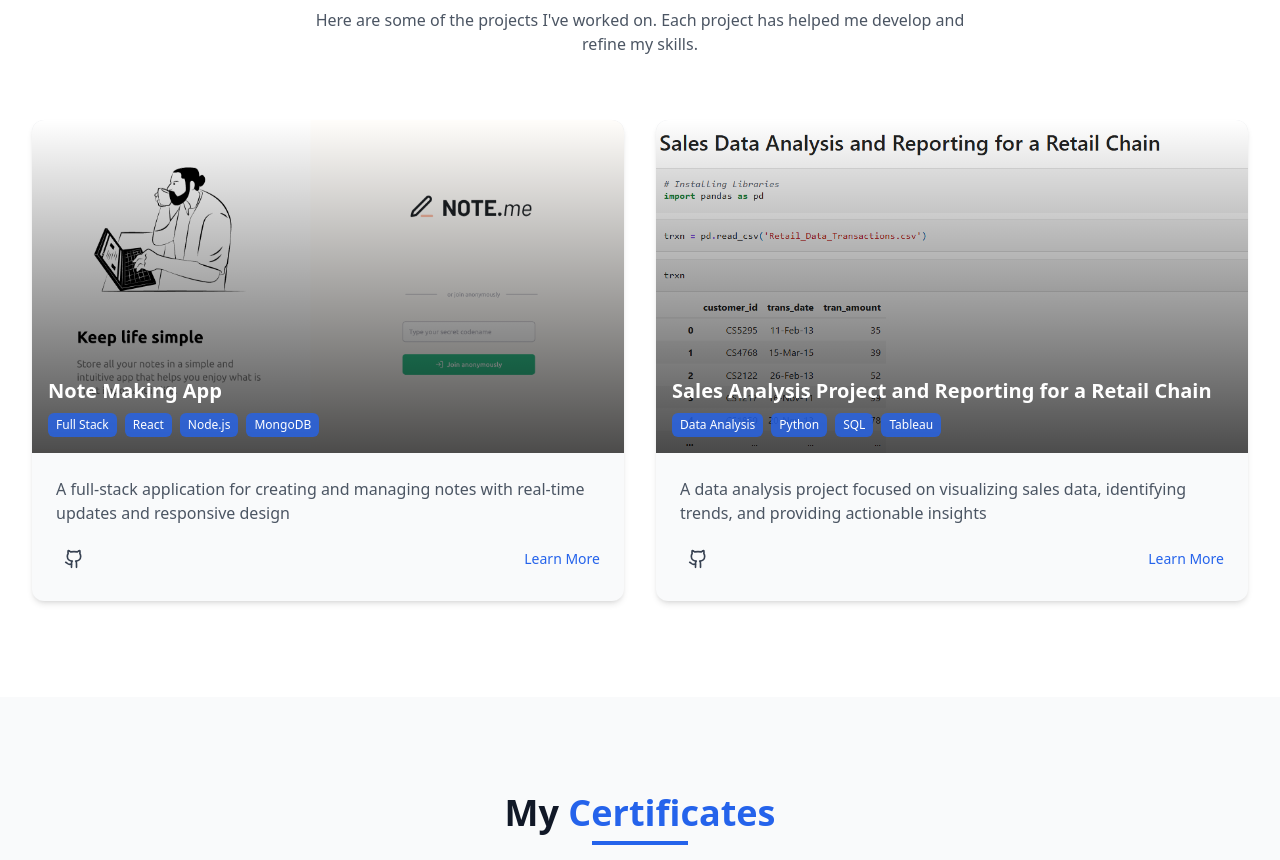
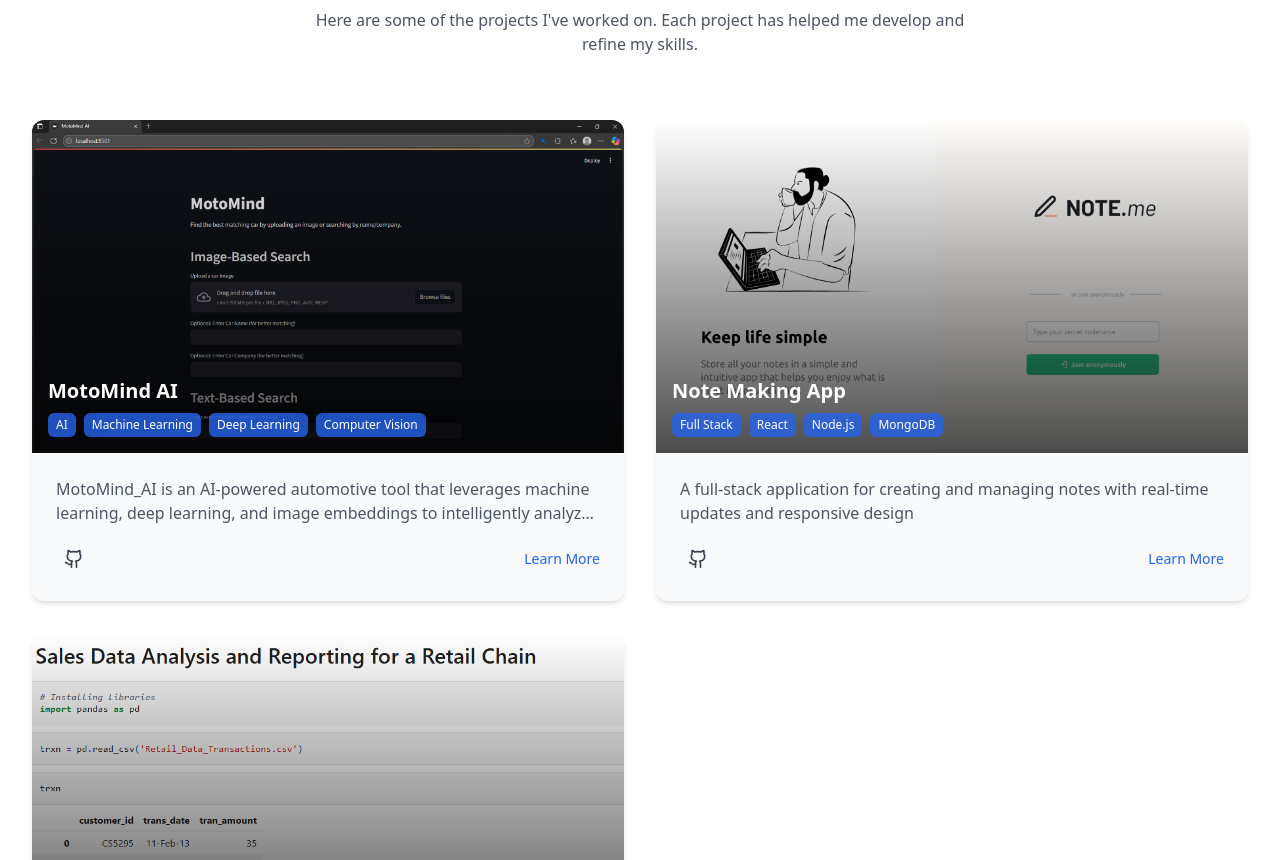
Before and after one commit to jayanth0706/Portfolio, a React (Vite) app in the folder project/: page / in a window 1280 px wide. Shown: the part 4360-5220 px from the top of the page. Built offline with nearby package versions, Linux system fonts and the light colour scheme.

Commit message:
projects

```diff
--- a/project/src/components/Projects.tsx
+++ b/project/src/components/Projects.tsx
@@ -4,7 +4,9 @@ import { ExternalLink, Github, Search } from 'lucide-react';
 interface Project {
   title: string;
   description: string;
-  images: string[];
+  images?: string[];
+  thumbnail?: string;
+  video?: string;
   tags: string[];
   github: string;
   demo?: string;
@@ -16,6 +18,22 @@ const Projects: React.FC = () => {
   const [selectedProject, setSelectedProject] = useState<Project | null>(null);
 
   const projects: Project[] = [
+     {
+      title: 'MotoMind AI',
+      description: 'MotoMind_AI is an AI-powered automotive tool that leverages machine learning, deep learning, and image embeddings to intelligently analyze car images',
+      thumbnail: '/images/MotoMindT.png',
+      video: '/images/MotoMindVideo.mp4',
+      tags: ['AI', 'Machine Learning', 'Deep Learning', 'Computer Vision'],
+      github: 'https://github.com/jayanth0706/MotoMind_AI',
+      features: [
+        'Car image processing using embeddings',
+        'Custom dataset creation',
+        'Data scraping and preprocessing pipeline',
+        'Vehicle recognition and similarity analysis',
+        'Recommendation engine based on image embeddings',
+        'Interactive demo application'],
+      tech: ['Python', 'NumPy', 'Pandas', 'scikit-learn', 'TensorFlow', 'PyTorch']
+    },
     {
       title: 'Note Making App',
       description: 'A full-stack application for creating and managing notes with real-time updates and responsive design',
@@ -77,7 +95,7 @@ const Projects: React.FC = () => {
             >
               <div className="relative aspect-[16/9] overflow-hidden bg-gray-200 dark:bg-gray-800">
                 <img
-                  src={project.images[0]}
+                  src={project.thumbnail || project.images?.[0]}
                   alt={project.title}
                   className="w-full h-full object-cover transition-transform duration-500 hover:scale-105"
                 />
@@ -156,9 +174,20 @@ const Projects: React.FC = () => {
               </svg>
             </button>
 
-            {/* Image Grid */}
-            <div className="grid grid-cols-2 gap-2 p-4 md:p-6">
-              {selectedProject.images.map((img, idx) => (
+            {/* Media Section */}
+            <div className="p-4 md:p-6">
+              {selectedProject.video ? (
+                <video
+                  controls
+                  poster={selectedProject.thumbnail}
+                  className="w-full rounded-lg max-h-[500px] mx-auto"
+                >
+                  <source src={selectedProject.video} type="video/mp4" />
+                  Your browser does not support the video tag.
+                </video>
+              ) : (
+                <div className="grid grid-cols-2 gap-2">
+                  {selectedProject.images?.map((img, idx) => (
                     <div key={idx} className="aspect-square overflow-hidden rounded-lg">
                       <img
                         src={img}
@@ -167,6 +196,8 @@ const Projects: React.FC = () => {
                       />
                     </div>
                   ))}
+                </div>
+              )}
             </div>
 
             <div className="p-6 md:p-8">
```
Also changed, not shown: project/public/images/MotoMindT.png (added), 1 other file (tests, documents, lock files or other folders). Lines whose indentation alone changed are shown as unchanged.
